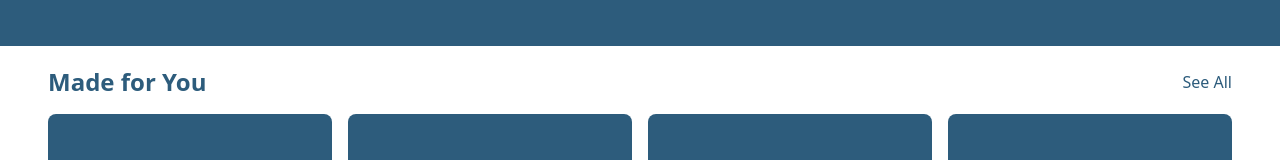
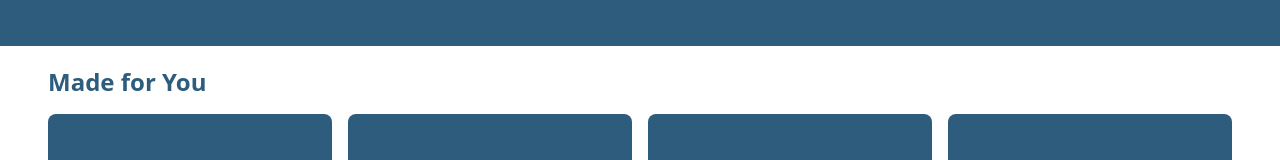
Before and after one commit to Devamp/media-tracker, a Next.js app in the folder client/: page /home in a window 1280 px wide. Shown: the part 372-532 px from the top of the page. Built offline with nearby package versions, Linux system fonts and the light colour scheme.

Commit message:
Removed the 'See all' button

```diff
--- a/client/src/app/home/page.js
+++ b/client/src/app/home/page.js
@@ -48,10 +48,8 @@ export default function Home() {
       <div className="bg-white p-12 pt-5">
         <div className="flex justify-between items-center">
           <h2 className="text-[#2d5c7c] text-2xl font-bold">Made for You</h2>
-          <button className="text-[#2d5c7c] font-medium hover:underline">
-            See All
-          </button>
         </div>
+
         <div className="grid grid-cols-4 gap-4 mt-4">
           {Array(4)
             .fill()
```
